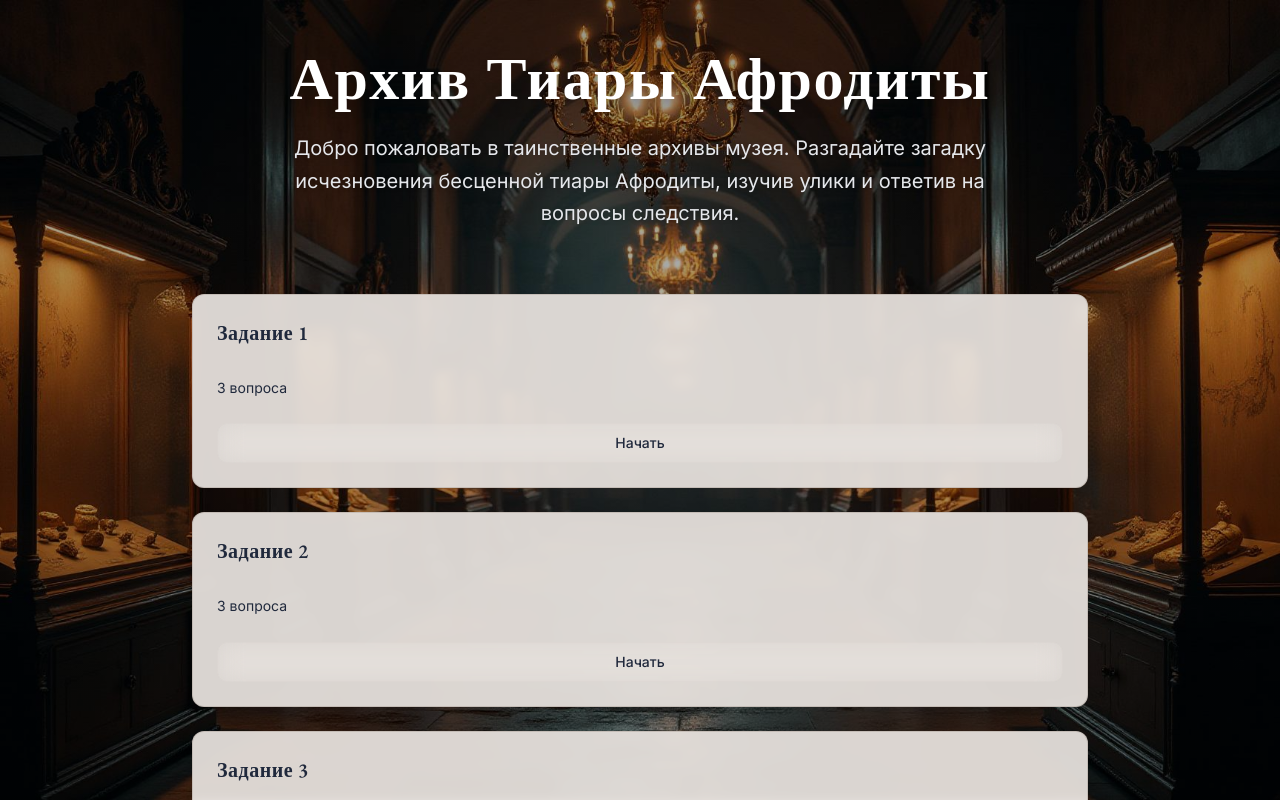
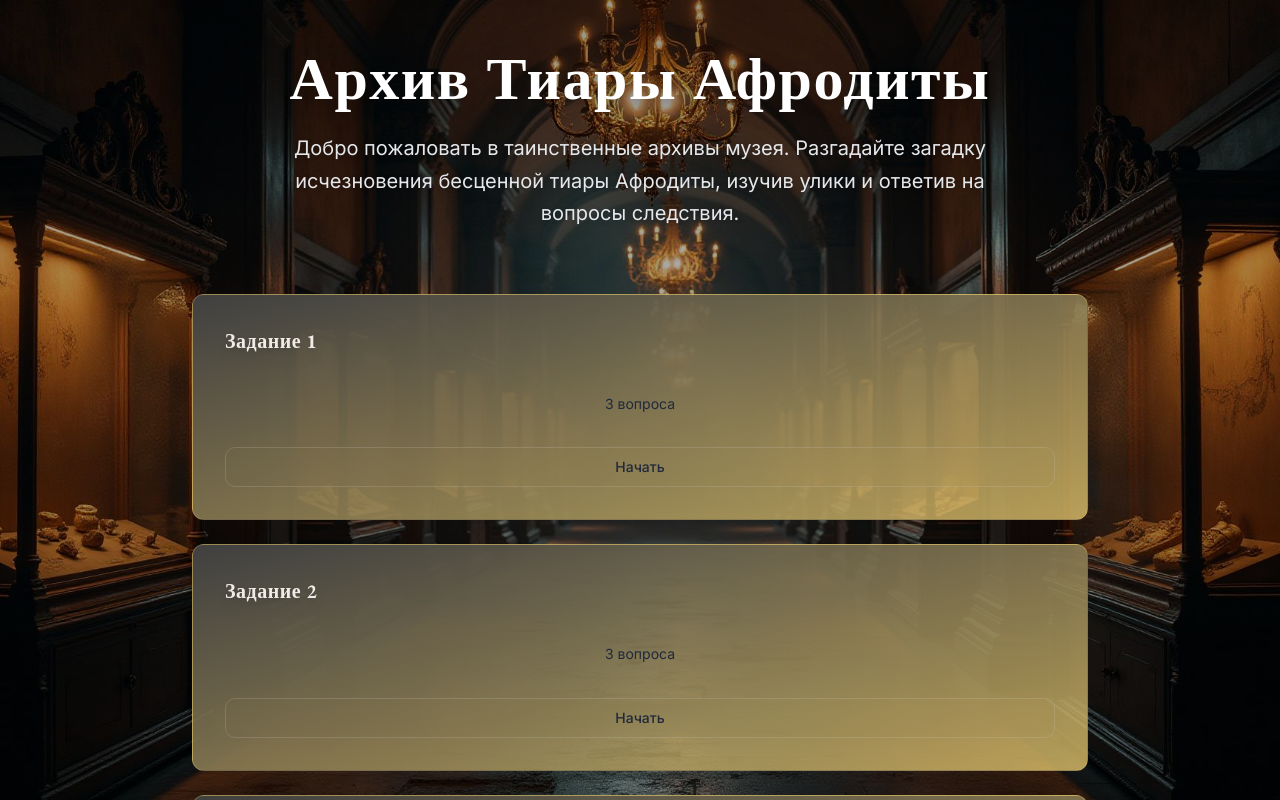
Before and after one commit to moonlight-official/archival-enigma, a React (Vite) app: page / in a window 1280 px wide. Shown: the top 800 px of the page. Built offline with nearby package versions, Linux system fonts and the light colour scheme.

Commit message:
Center and enlarge text
Update text size and alignment for questions, and apply a dark grey and gold gradient background to all question blocks to match the website's aesthetic.

```diff
--- a/src/components/ui/museum-card.tsx
+++ b/src/components/ui/museum-card.tsx
@@ -8,10 +8,9 @@ const MuseumCard = React.forwardRef<
   <div
     ref={ref}
     className={cn(
-      "group relative rounded-lg bg-museum-aged-paper/95 border border-museum-dusty-brown/20",
-      "shadow-glass transition-all duration-500 hover:shadow-hover",
+      "group relative rounded-lg bg-gradient-to-br from-museum-charcoal to-museum-aged-gold/80",
+      "border border-museum-aged-gold/30 shadow-glass transition-all duration-500 hover:shadow-hover",
       "hover:scale-[1.02]",
-      "backdrop-blur-sm",
       className
     )}
     {...props}
@@ -26,7 +25,7 @@ const MuseumCardHeader = React.forwardRef<
   <div
     ref={ref}
     className={cn(
-      "flex flex-col space-y-1.5 p-6 relative z-10",
+      "flex flex-col space-y-1.5 p-8 relative z-10 text-center",
       className
     )}
     {...props}
@@ -41,8 +40,8 @@ const MuseumCardTitle = React.forwardRef<
   <h3
     ref={ref}
     className={cn(
-      "font-garamond text-2xl font-semibold leading-none tracking-wide",
-      "text-foreground mb-2 letter-spacing-[0.02em]",
+      "font-garamond text-3xl font-bold leading-tight tracking-wide text-center",
+      "text-museum-parchment mb-4 drop-shadow-lg",
       className
     )}
     {...props}
@@ -57,7 +56,7 @@ const MuseumCardDescription = React.forwardRef<
   <p
     ref={ref}
     className={cn(
-      "text-sm text-muted-foreground leading-relaxed font-sans",
+      "text-base text-museum-aged-paper leading-relaxed font-sans text-center drop-shadow",
       className
     )}
     {...props}
@@ -71,7 +70,7 @@ const MuseumCardContent = React.forwardRef<
 >(({ className, ...props }, ref) => (
   <div
     ref={ref}
-    className={cn("p-6 pt-0 relative z-10", className)}
+    className={cn("p-8 pt-0 relative z-10 text-center", className)}
     {...props}
   />
 ));
--- a/src/index.css
+++ b/src/index.css
@@ -50,6 +50,7 @@
     --gradient-glass: linear-gradient(145deg, hsla(var(--museum-glass), 0.8), hsla(var(--museum-glass), 0.3));
     --gradient-golden: linear-gradient(120deg, hsl(var(--museum-aged-gold)), hsl(45 55% 55%));
     --gradient-shadow: linear-gradient(180deg, hsla(var(--museum-shadow), 0.1), hsla(var(--museum-shadow), 0.05));
+    --gradient-dark-gold: linear-gradient(135deg, hsl(var(--museum-charcoal)), hsl(var(--museum-aged-gold)));
 
     /* Museum Shadows */
     --shadow-exhibit: 0 8px 32px hsla(var(--museum-shadow), 0.15);
```
